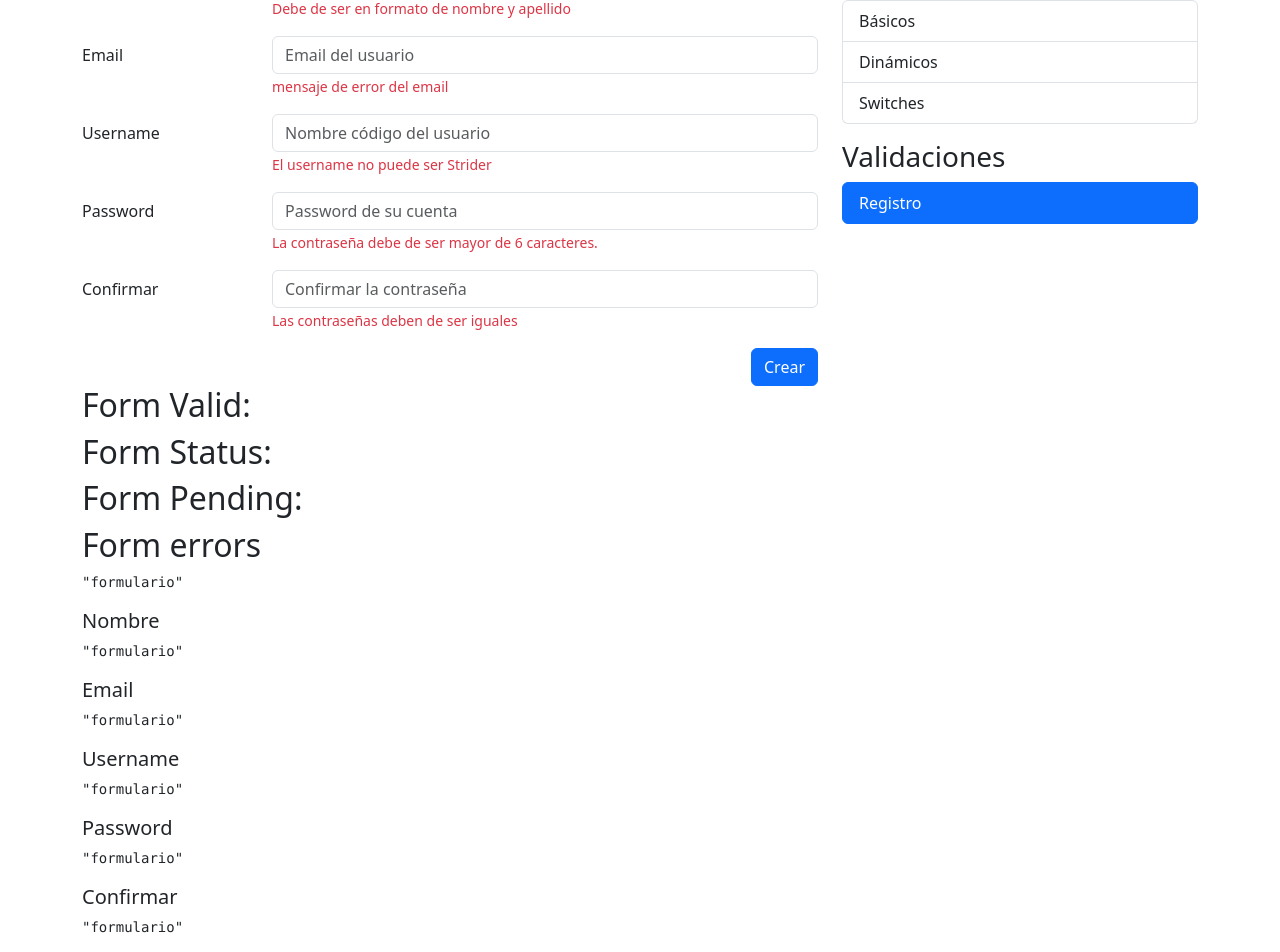
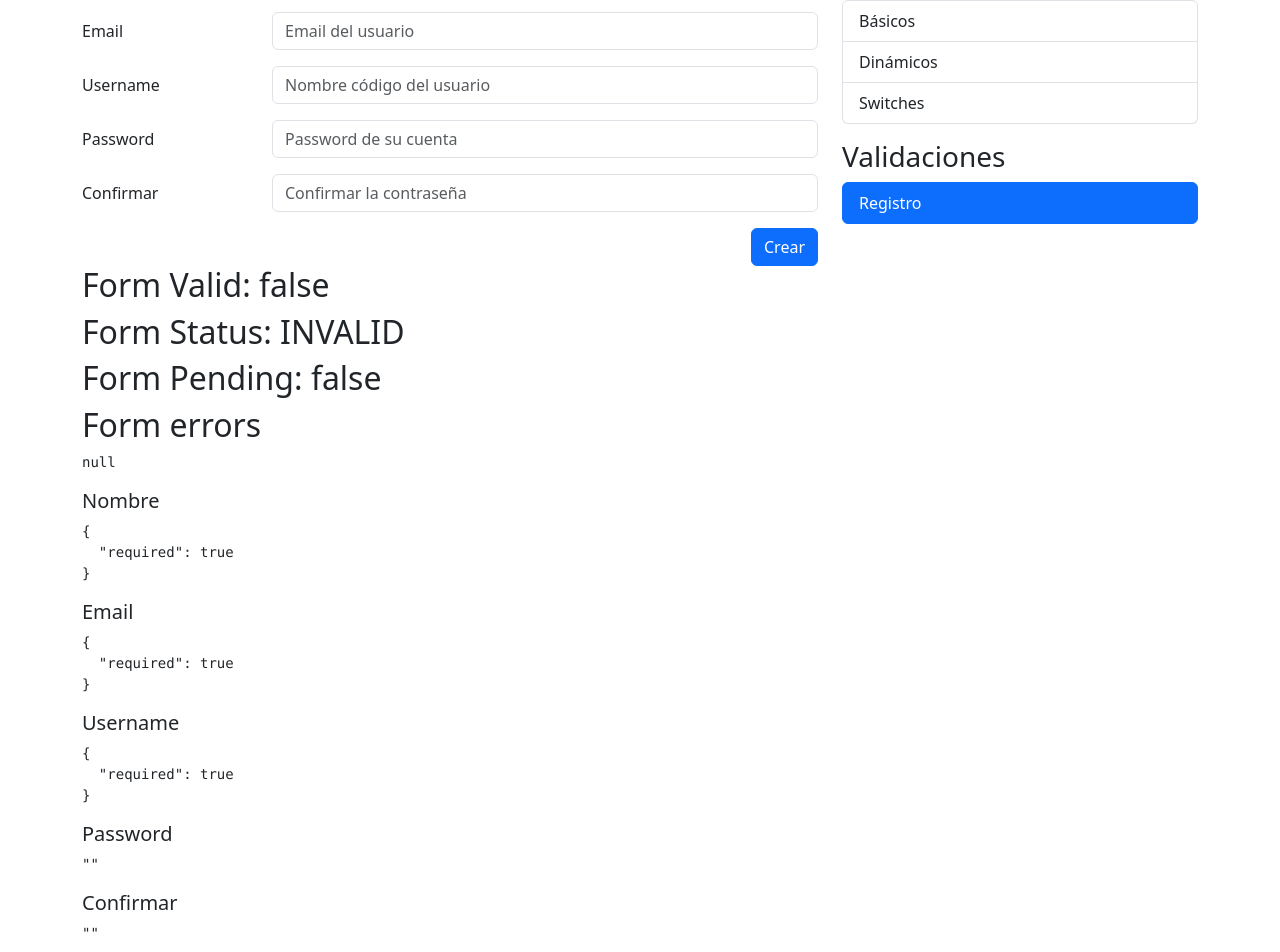
Before and after one commit to danielcarbajal16/FormsApp-Angular, an Angular app: page /auth/sign-up in a window 1280 px wide. Shown: the part 161-1113 px from the top of the page. Built offline with nearby package versions, Linux system fonts and the light colour scheme.

Commit message:
Sync validators created, 2 options, for functions or service

```diff
--- a/src/app/auth/auth.module.ts
+++ b/src/app/auth/auth.module.ts
@@ -1,5 +1,6 @@
 import { NgModule } from '@angular/core';
 import { CommonModule } from '@angular/common';
+import { ReactiveFormsModule } from '@angular/forms';
 
 import { AuthRoutingModule } from './auth-routing.module';
 import { RegisterPageComponent } from './pages/register-page/register-page.component';
@@ -10,8 +11,9 @@
     RegisterPageComponent
   ],
   imports: [
+    AuthRoutingModule,
     CommonModule,
-    AuthRoutingModule
+    ReactiveFormsModule
   ]
 })
 export class AuthModule { }
--- a/src/app/auth/pages/register-page/register-page.component.html
+++ b/src/app/auth/pages/register-page/register-page.component.html
@@ -3,13 +3,13 @@
 
 <div class="row">
     <div class="col">
-        <form autocomplete="off">
+        <form autocomplete="off" [formGroup]="myForm" (ngSubmit)="onSubmit()">
             <!-- Nombre -->
             <div class="row mb-3">
                 <label class="col-sm-3 col-form-label">Nombre</label>
                 <div class="col-sm-9">
-                    <input type="text" class="form-control" placeholder="Nombre del usuario">
-                    <span class="form-text text-danger">Debe de ser en formato de nombre y apellido</span>
+                    <input type="text" class="form-control" placeholder="Nombre del usuario" formControlName="name">
+                    <span *ngIf="isValidField('name')" class="form-text text-danger">Debe de ser en formato de nombre y apellido</span>
                 </div>
             </div>
 
@@ -17,8 +17,8 @@
             <div class="row mb-3">
                 <label class="col-sm-3 col-form-label">Email</label>
                 <div class="col-sm-9">
-                    <input type="email" class="form-control" placeholder="Email del usuario">
-                    <span class="form-text text-danger">mensaje de error del email</span>
+                    <input type="email" class="form-control" placeholder="Email del usuario" formControlName="email">
+                    <span *ngIf="isValidField('email')" class="form-text text-danger">mensaje de error del email</span>
                 </div>
             </div>
 
@@ -26,8 +26,8 @@
             <div class="row mb-3">
                 <label class="col-sm-3 col-form-label">Username</label>
                 <div class="col-sm-9">
-                    <input type="text" class="form-control" placeholder="Nombre código del usuario">
-                    <span class="form-text text-danger">El username no puede ser Strider</span>
+                    <input type="text" class="form-control" placeholder="Nombre código del usuario" formControlName="username">
+                    <span *ngIf="isValidField('username')" class="form-text text-danger">El username no puede ser Strider</span>
                 </div>
             </div>
 
@@ -35,8 +35,8 @@
             <div class="row mb-3">
                 <label class="col-sm-3 col-form-label">Password</label>
                 <div class="col-sm-9">
-                    <input type="password" class="form-control" placeholder="Password de su cuenta">
-                    <span class="form-text text-danger">La contraseña debe de ser mayor de 6 caracteres.</span>
+                    <input type="password" class="form-control" placeholder="Password de su cuenta" formControlName="password">
+                    <span *ngIf="isValidField('password')" class="form-text text-danger">La contraseña debe de ser mayor de 6 caracteres.</span>
                 </div>
             </div>
 
@@ -44,8 +44,8 @@
             <div class="row mb-3">
                 <label class="col-sm-3 col-form-label">Confirmar</label>
                 <div class="col-sm-9">
-                    <input type="password" class="form-control" placeholder="Confirmar la contraseña">
-                    <span class="form-text text-danger">Las contraseñas deben de ser iguales</span>
+                    <input type="password" class="form-control" placeholder="Confirmar la contraseña" formControlName="password2">
+                    <span *ngIf="isValidField('password2')" class="form-text text-danger">Las contraseñas deben de ser iguales</span>
                 </div>
             </div>
 
@@ -58,24 +58,23 @@
     </div>
 </div>
 
-<h2>Form Valid: </h2>
-<h2>Form Status: </h2>
-<h2>Form Pending: </h2>
+<h2>Form Valid: {{ myForm.valid }}</h2>
+<h2>Form Status: {{ myForm.status }}</h2>
+<h2>Form Pending: {{ myForm.pending }}</h2>
 <h2>Form errors</h2>
-<pre>{{ 'formulario' | json }}</pre>
+<pre>{{ myForm.errors | json }}</pre>
 
 <h5>Nombre</h5>
-<pre>{{ 'formulario' | json }}</pre>
+<pre>{{ myForm.controls['name'].errors | json }}</pre>
 
 <h5>Email</h5>
-<pre>{{ 'formulario' | json }}</pre>
+<pre>{{ myForm.controls['email'].errors | json }}</pre>
 
 <h5>Username</h5>
-<pre>{{ 'formulario' | json }}</pre>
-
+<pre>{{ myForm.controls['username'].errors | json }}</pre>
 
 <h5>Password</h5>
-<pre>{{ 'formulario' | json }}</pre>
+<pre>{{ myForm.value.password | json }}</pre>
 
 <h5>Confirmar</h5>
-<pre>{{ 'formulario' | json }}</pre>
+<pre>{{ myForm.value.password2 | json }}</pre>
--- a/src/app/auth/pages/register-page/register-page.component.ts
+++ b/src/app/auth/pages/register-page/register-page.component.ts
@@ -1,4 +1,8 @@
 import { Component } from '@angular/core';
+import { FormBuilder, FormGroup, Validators } from '@angular/forms';
+
+//import { cantBeStrider, emailPattern, firstNameAndLastnamePattern } from 'src/app/shared/validators/validators';
+import { ValidatorsService } from 'src/app/shared/services/validators.service';
 
 @Component({
   templateUrl: './register-page.component.html',
@@ -6,5 +10,21 @@
   ]
 })
 export class RegisterPageComponent {
+  public myForm: FormGroup = this.fb.group({
+    name: ['', [Validators.required, Validators.pattern(ValidatorsService.firstNameAndLastnamePattern)]],
+    email: ['', [Validators.required, Validators.pattern(ValidatorsService.emailPattern)]],
+    username: ['', [Validators.required, this.validatorsService.cantBeStrider]],
+    password: ['', [Validators.required, Validators.minLength(6)]],
+    password2: ['', [Validators.required]],
+  });
 
+  constructor(private fb: FormBuilder, private validatorsService: ValidatorsService) {}
+
+  isValidField(field: string) {
+    return this.validatorsService.isValidField(this.myForm, field);
+  }
+
+  onSubmit() {
+    this.myForm.markAllAsTouched();
+  }
 }
--- a/src/app/reactive/pages/switches-page/switches-page.component.html
+++ b/src/app/reactive/pages/switches-page/switches-page.component.html
@@ -1,20 +1,20 @@
 <h2>Reactivos: Switches</h2>
 <hr>
 
-<form autocomplete="off">
+<form autocomplete="off" [formGroup]="myForm" (ngSubmit)="onSave()">
     <!-- Radio -->
     <div class="row mb-3">
         <label class="col-sm-3 col-form-label">Género</label>
         <div class="col-sm-9">
             <div class="form-check">
-                <input class="form-check-input" type="radio" value="M" id="radioMasculino">
+                <input class="form-check-input" type="radio" value="M" id="radioMasculino" formControlName="gender">
                 <label class="form-check-label" for="radioMasculino">
                     Masculino
                 </label>
             </div>
 
             <div class="form-check">
-                <input class="form-check-input" type="radio" value="F" id="radioFemenino">
+                <input class="form-check-input" type="radio" value="F" id="radioFemenino" formControlName="gender">
                 <label class="form-check-label" for="radioFemenino">Femenino</label>
             </div>
         </div>
@@ -25,7 +25,7 @@
         <label class="col-sm-3 col-form-label">Notificaciones</label>
         <div class="col-sm-9">
             <div class="form-check form-switch mt-2">
-                <input class="form-check-input" type="checkbox" id="flexSwitchCheckChecked">
+                <input class="form-check-input" type="checkbox" id="flexSwitchCheckChecked" formControlName="wantNotifications">
                 <label class="form-check-label" for="flexSwitchCheckChecked">Quiero recibir notificaciones</label>
             </div>
         </div>
@@ -36,10 +36,10 @@
         <label class="col-sm-3 col-form-label"></label>
         <div class="col-sm-9">
             <div class="form-check">
-                <input class="form-check-input" type="checkbox" id="flexCheckDefault">
+                <input class="form-check-input" type="checkbox" id="flexCheckDefault" formControlName="termsAndConditions">
                 <label class="form-check-label" for="flexCheckDefault">Términos y condiciones de uso</label>
             </div>
-            <span class="form-text text-danger">Debe de aceptar las condiciones de uso</span>
+            <span *ngIf="isInvalidField('termsAndConditions')" class="form-text text-danger">Debe de aceptar las condiciones de uso</span>
         </div>
     </div>
 
@@ -52,15 +52,15 @@
 </form>
 
 <h5>Valor del formulario</h5>
-<pre>{{ 'object' | json }}</pre>
+<pre>{{ myForm.value | json }}</pre>
 <br>
 
 <h5>Persona</h5>
-<pre>{{ 'object' | json }}</pre>
+<pre>{{ person | json }}</pre>
 <br>
 
 <h5>Valid</h5>
-<pre>{{ 'object' | json }}</pre>
+<pre>{{ myForm.valid | json }}</pre>
 
 <!-- <h5>Términos</h5> -->
 <!-- <pre>{{ myForm.controls?.terminos?.errors | json }}</pre> -->
--- a/src/app/reactive/pages/switches-page/switches-page.component.ts
+++ b/src/app/reactive/pages/switches-page/switches-page.component.ts
@@ -1,10 +1,45 @@
-import { Component } from '@angular/core';
+import { Component, OnInit } from '@angular/core';
+import { FormBuilder, FormGroup, Validators } from '@angular/forms';
 
 @Component({
   templateUrl: './switches-page.component.html',
   styles: [
   ]
 })
-export class SwitchesPageComponent {
+export class SwitchesPageComponent implements OnInit {
+  public myForm: FormGroup = this.fb.group({
+    gender: ['M', Validators.required],
+    wantNotifications: [false, Validators.required],
+    termsAndConditions: [false, Validators.requiredTrue]
+  });
 
+  public person = {
+    gender: 'F',
+    wantNotifications: false
+  }
+
+  constructor(private fb: FormBuilder) {}
+
+  ngOnInit(): void {
+      this.myForm.reset({
+        ...this.person,
+        termsAndConditions: false
+      })
+  }
+
+  onSave(): void {
+    if (this.myForm.invalid) {
+      this.myForm.markAllAsTouched();
+      return;
+    }
+
+    const { termsAndConditions, ...newPerson } = this.myForm.value;
+    this.person = newPerson;
+    console.log(this.myForm.value);
+    console.log(this.person);
+  }
+
+  isInvalidField(field: string): boolean | null | undefined {
+    return this.myForm.get(field)?.errors && this.myForm.get(field)?.touched;
+  }
 }
--- /dev/null
+++ b/src/app/shared/services/validators.service.ts
@@ -0,0 +1,24 @@
+import { Injectable } from '@angular/core';
+import { FormControl, FormGroup, ValidationErrors } from '@angular/forms';
+
+@Injectable({providedIn: 'root'})
+export class ValidatorsService {
+    public static firstNameAndLastnamePattern: string = '([a-zA-Z]+) ([a-zA-Z]+)';
+    public static emailPattern: string = "^[a-z0-9._%+-]+@[a-z0-9.-]+\\.[a-z]{2,4}$";
+
+    cantBeStrider = (control: FormControl): ValidationErrors | null => {
+        const value: string = control.value.trim().toLowerCase();
+
+        if (value === 'strider') {
+            return {
+                noStrider: true
+            }
+        }
+
+        return null;
+    }
+
+    isValidField(form: FormGroup, field: string) {
+        return form.controls[field].errors && form.controls[field].touched;
+    }
+}
--- /dev/null
+++ b/src/app/shared/validators/validators.ts
@@ -0,0 +1,16 @@
+import { FormControl, ValidationErrors } from "@angular/forms";
+
+export const firstNameAndLastnamePattern: string = '([a-zA-Z]+) ([a-zA-Z]+)';
+export const emailPattern: string = "^[a-z0-9._%+-]+@[a-z0-9.-]+\\.[a-z]{2,4}$";
+
+export const cantBeStrider = (control: FormControl): ValidationErrors | null => {
+    const value: string = control.value.trim().toLowerCase();
+
+    if (value === 'strider') {
+        return {
+            noStrider: true
+        }
+    }
+
+    return null;
+}
```
